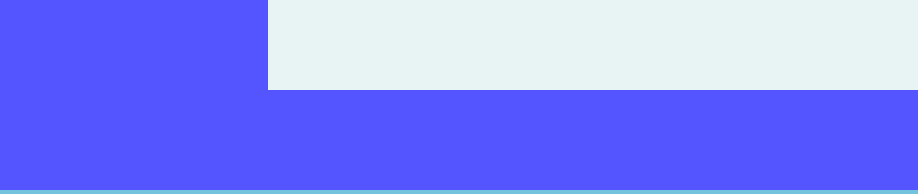
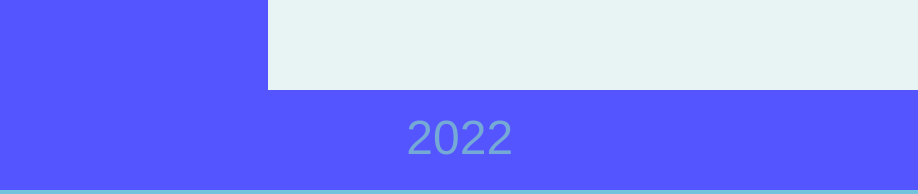
Before and after one commit to Kirill-Fokin/rsschool-cv-old, a plain HTML site: page index.html in a window 1280 px wide. Shown: the part 1110-1304 px from the top of the page, 124-1042 px from the left. Drawn offline with Linux system fonts and the light colour scheme.

Commit message:
fix:some changes

```diff
--- a/index.html
+++ b/index.html
@@ -160,6 +160,7 @@
 
     <footer class="footer">
       <a href="https://github.com/Kirill-Fokin"><img class="gitlogo" src="assets/gitlogo.png" alt="gitlogo"> </a>
+      <p class="year-date">2022</p>
       <a href="https://rs.school/js-stage0/"> <img class= "rs-logo" src="assets/rs-logo.png" alt="rslogo"> </a>
 
 
--- a/style.css
+++ b/style.css
@@ -303,3 +303,10 @@ contact-info {
   pre {
     border: 5px dotted rgb(154, 235, 251) ;
   }
+
+  .year-date {
+    text-align: center;
+     margin-top: 20px;
+    font-size: 48px;
+    color:rgb(117, 169, 214);
+  }
```
